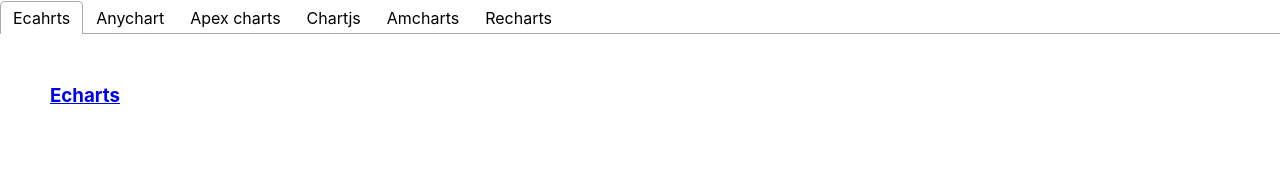
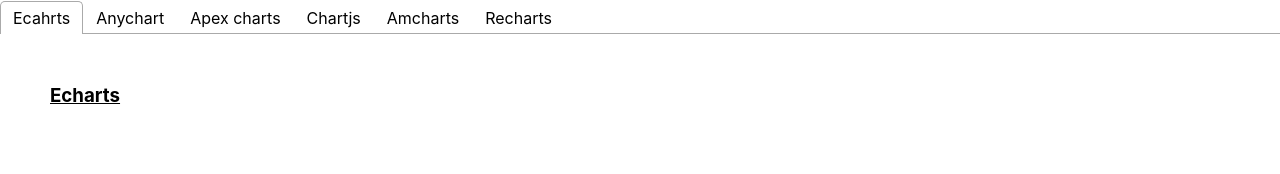
Before and after one commit to cakeinpanic/js-charts-comparison, a React (Create React App) app: page / in a window 1280 px wide. Shown: the top 174 px of the page. Built offline with nearby package versions, Linux system fonts and the light colour scheme; what @amcharts/amcharts4 would draw is missing.

Commit message:
add more styles

```diff
--- a/src/App.css
+++ b/src/App.css
@@ -9,6 +9,10 @@
   width: 100%;
 }
 
+a, a:active, a:hover, a:visited {
+  color: black
+}
+
 .reason-list {
   width: 50%;
 }
```
